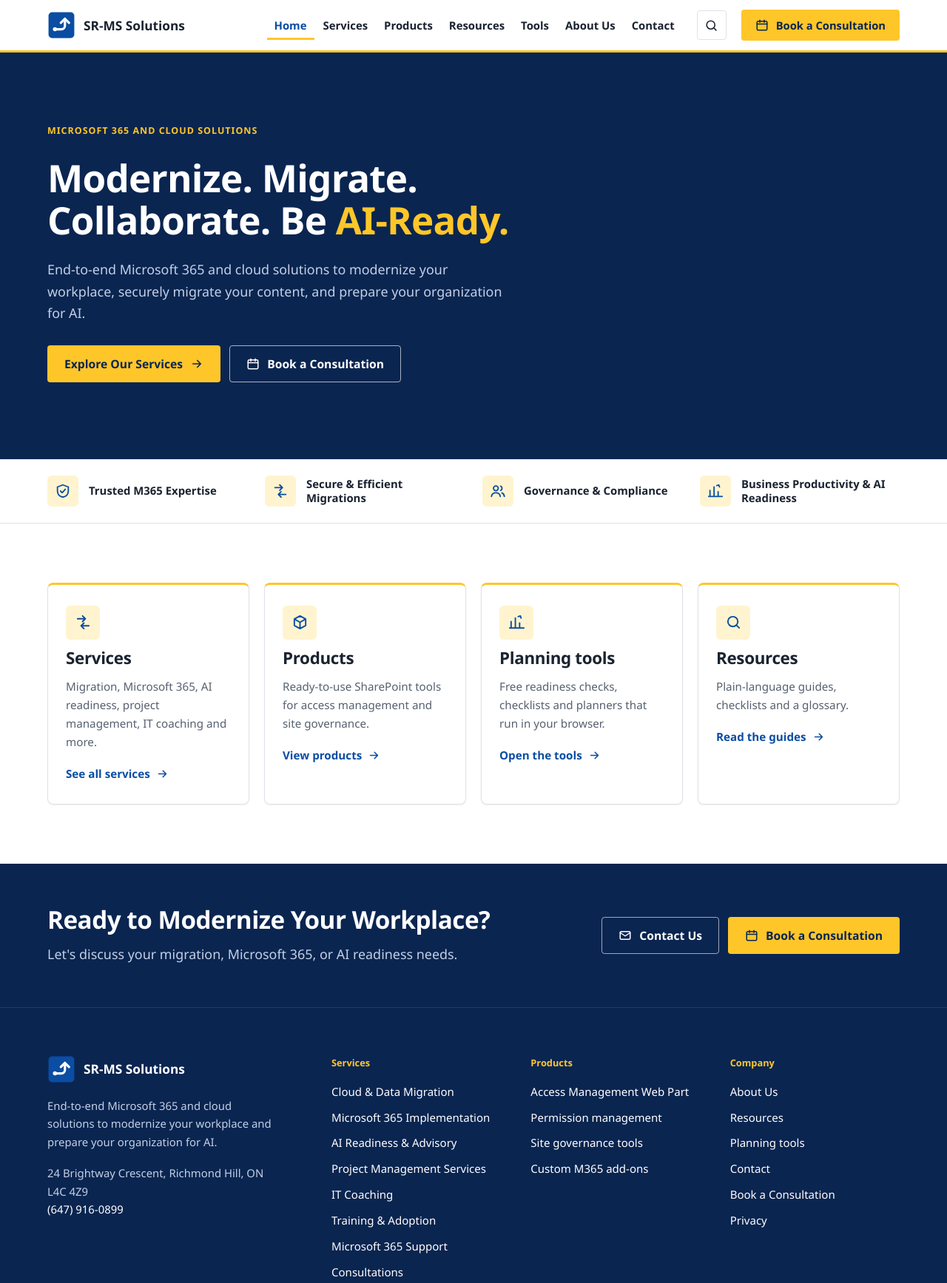
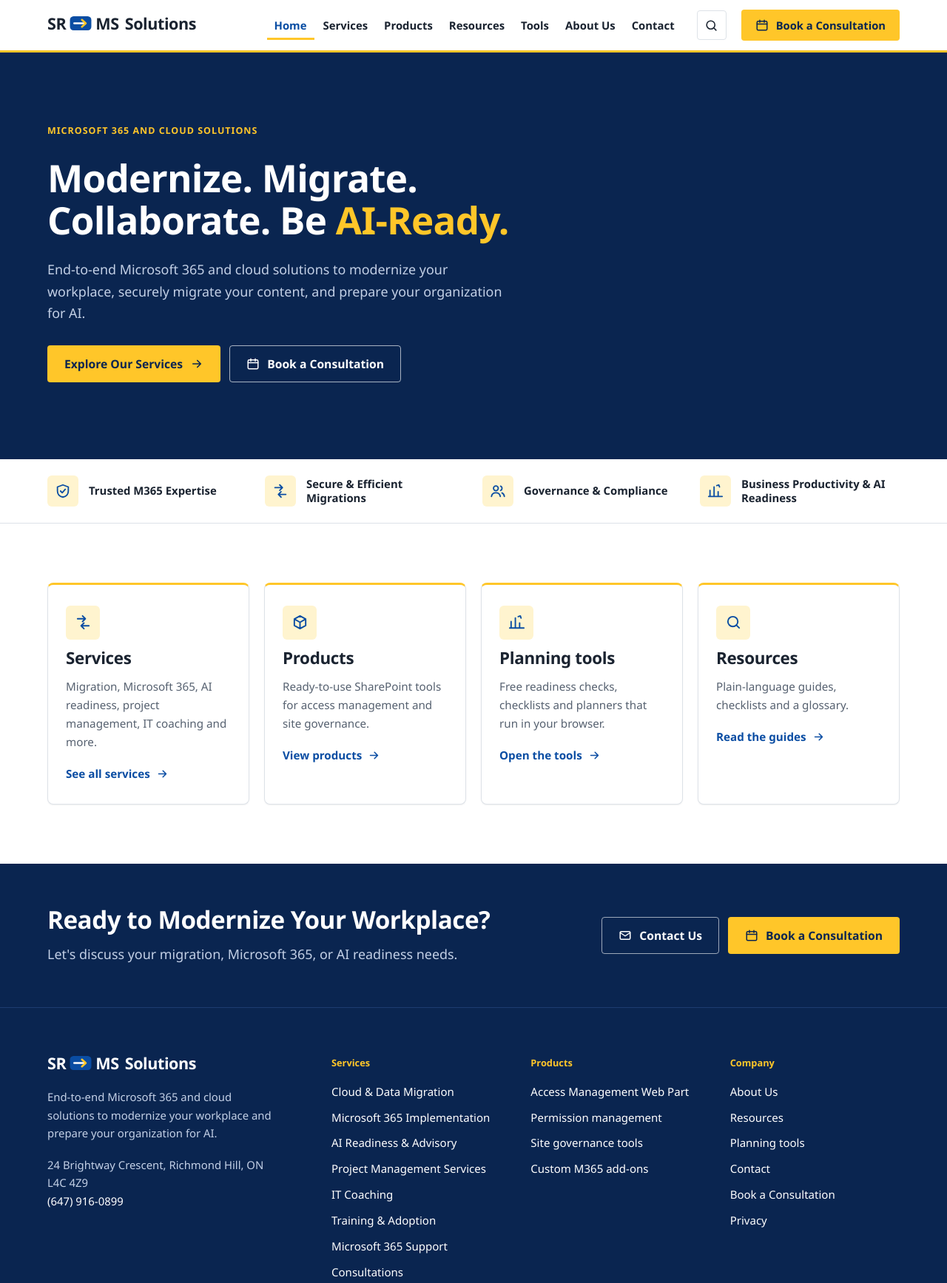
Before and after one commit to sahrarajabica/sahrarajabica.github.io, a plain HTML site: page index.html in a window 1280 px wide. Shown: the top 1735 px of the page at 74% size. Drawn offline with Linux system fonts and the light colour scheme.

Commit message:
Update index.html

```diff
--- a/index.html
+++ b/index.html
@@ -309,12 +309,13 @@ h3{font-weight:600;letter-spacing:0}
 .cta-row .btn-primary{color:#0C2340}
 .view:not([hidden]) .rise{animation:none}
 </style>
-<link rel="stylesheet" href="extras.css?v=8">
+<link rel="stylesheet" href="extras.css?v=9">
 </head>
 <body>
 <a class="skip" href="#main">Skip to content</a>
 <svg width="0" height="0" style="position:absolute" aria-hidden="true">
 <defs>
+<symbol id="i-wm" viewBox="0 0 34 22"><rect width="34" height="22" rx="6" fill="#0A4DA3"/><path d="M7 11h17" fill="none" stroke="#fff" stroke-width="3" stroke-linecap="round"/><path d="M19 5.5l6 5.5-6 5.5" fill="none" stroke="#FFC629" stroke-width="3" stroke-linecap="round" stroke-linejoin="round"/></symbol>
 <symbol id="i-search" viewBox="0 0 24 24" fill="none" stroke="currentColor" stroke-width="2" stroke-linecap="round"><circle cx="11" cy="11" r="7"/><path d="M20 20l-3.5-3.5"/></symbol>
 <symbol id="i-arrow" viewBox="0 0 24 24" fill="none" stroke="currentColor" stroke-width="2.2" stroke-linecap="round" stroke-linejoin="round"><path d="M5 12h14M13 6l6 6-6 6"/></symbol>
 <symbol id="i-cal" viewBox="0 0 24 24" fill="none" stroke="currentColor" stroke-width="2" stroke-linecap="round" stroke-linejoin="round"><rect x="3" y="5" width="18" height="16" rx="2"/><path d="M3 10h18M8 3v4M16 3v4"/></symbol>
@@ -335,8 +336,7 @@ h3{font-weight:600;letter-spacing:0}
 <header class="site-head">
 <div class="wrap head-row">
 <a class="logo" href="#home" aria-label="SR-MS Solutions Inc. home">
-<svg aria-hidden="true"><use href="#i-logo"/></svg>
-<div><b>SR-MS Solutions</b><span>M365 | Migration | Modern Workplace</span></div>
+<div><b class="wm">SR<svg class="wm-arrow" aria-hidden="true" viewBox="0 0 34 22"><use href="#i-wm"/></svg>MS <i>Solutions</i></b><span>M365 | Migration | Modern Workplace</span></div>
 </a>
 <button class="menu-btn" id="menu-btn" aria-expanded="false" aria-controls="nav" aria-label="Open menu"><svg aria-hidden="true"><use href="#i-menu"/></svg></button>
 <nav class="nav" id="nav" aria-label="Main">
@@ -791,7 +791,7 @@ h3{font-weight:600;letter-spacing:0}
 <div class="wrap">
 <div class="foot-grid">
 <div>
-<a class="logo" href="#home"><svg aria-hidden="true"><use href="#i-logo"/></svg><div><b>SR-MS Solutions</b><span>M365 | Migration | Modern Workplace</span></div></a>
+<a class="logo" href="#home" aria-label="SR-MS Solutions Inc. home"><div><b class="wm">SR<svg class="wm-arrow" aria-hidden="true" viewBox="0 0 34 22"><use href="#i-wm"/></svg>MS <i>Solutions</i></b><span>M365 | Migration | Modern Workplace</span></div></a>
 <p>End-to-end Microsoft 365 and cloud solutions to modernize your workplace and prepare your organization for AI.</p>
 <p>24 Brightway Crescent, Richmond Hill, ON L4C 4Z9<br><a href="tel:+16479160899">(647) 916-0899</a></p>
 </div>
```
